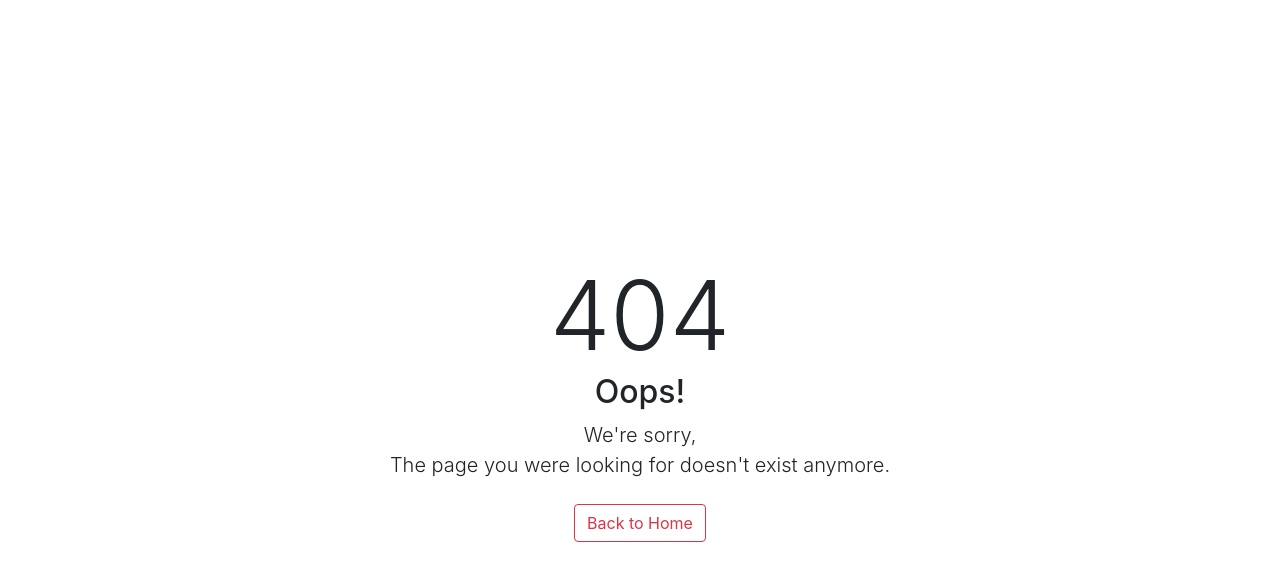
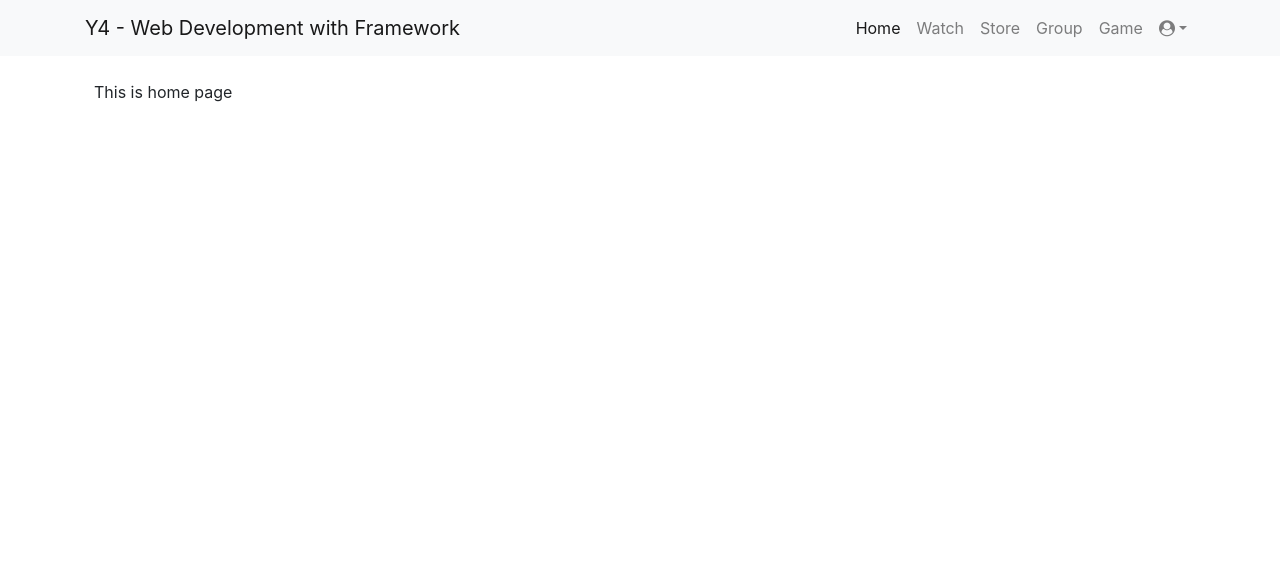
Before and after one commit to SokkunNORN/Y4-React-Final-Semister-1, a React (Create React App) app: page /dashboard in a window 1280 px wide. Before the commit this address had no page. Shown: the top 580 px of the page. Built offline with nearby package versions, Linux system fonts and the light colour scheme.

Commit message:
update route and menu

```diff
--- /dev/null
+++ b/src/App.css
@@ -0,0 +1,4 @@
+
+.App {
+    min-height: 100vh;
+}
--- a/src/App.js
+++ b/src/App.js
@@ -6,6 +6,7 @@ import { routes, RouteWithSubRoutes } from './router'
 import 'bootstrap/dist/css/bootstrap.min.css';
 import 'bootstrap/dist/js/bootstrap.bundle.min';
 import 'font-awesome/css/font-awesome.min.css';
+import "./App.css";
 
 function App() {
   return (
--- a/src/router.js
+++ b/src/router.js
@@ -14,12 +14,12 @@ import Four0Four from './views/four0four'
 
 export const routes = [
   {
-    path: "/",
-    exact: true,
+    path: "/dashboard",
     component: Dashboard,
     routes: [
       {
         path: MENU_BUILDER[0].path,
+        exact: true,
         component: Home
       },
       {
```
Also changed, not shown: src/navigation/builders/menu.builders.js (+5 -5 lines).
